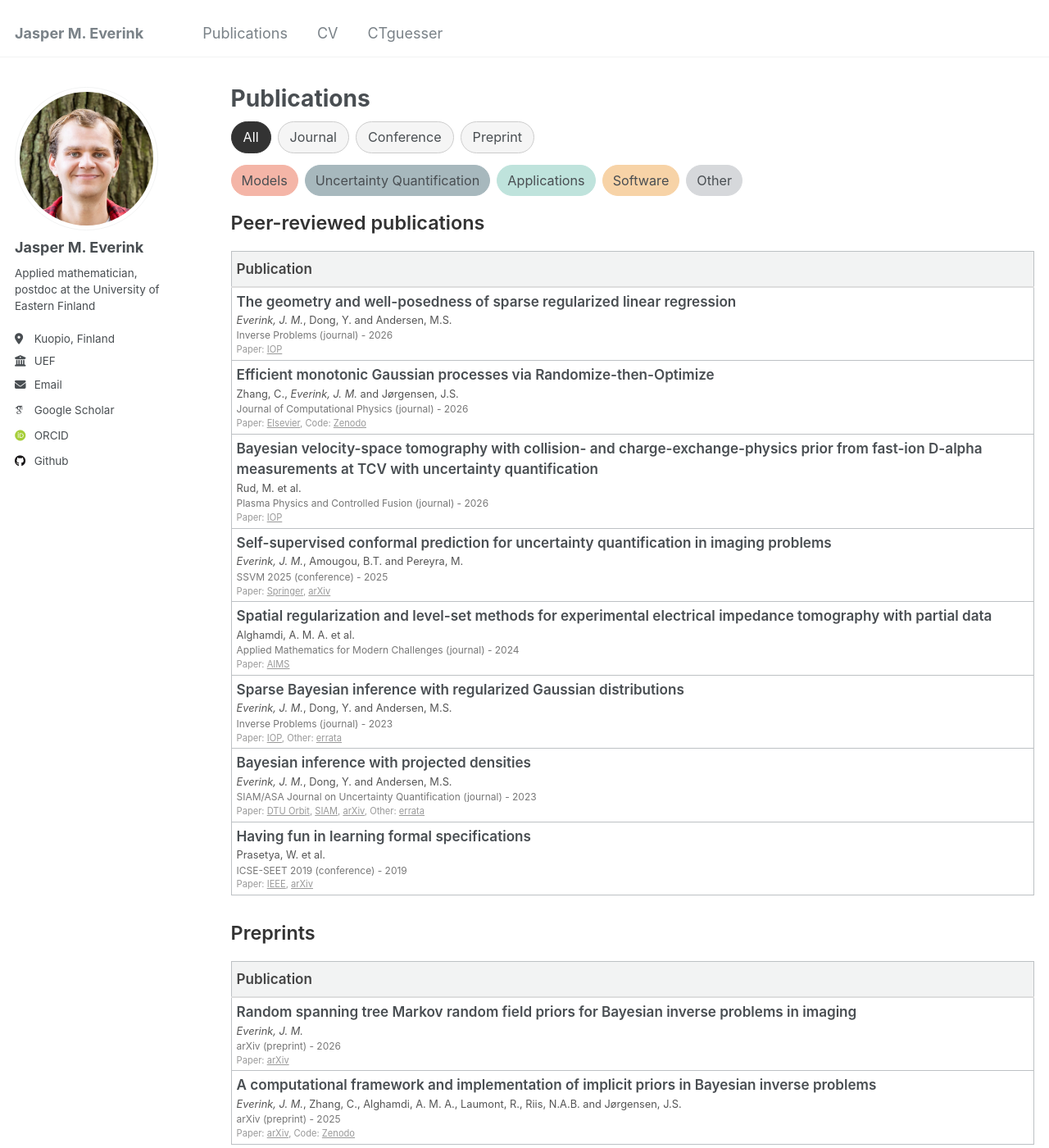
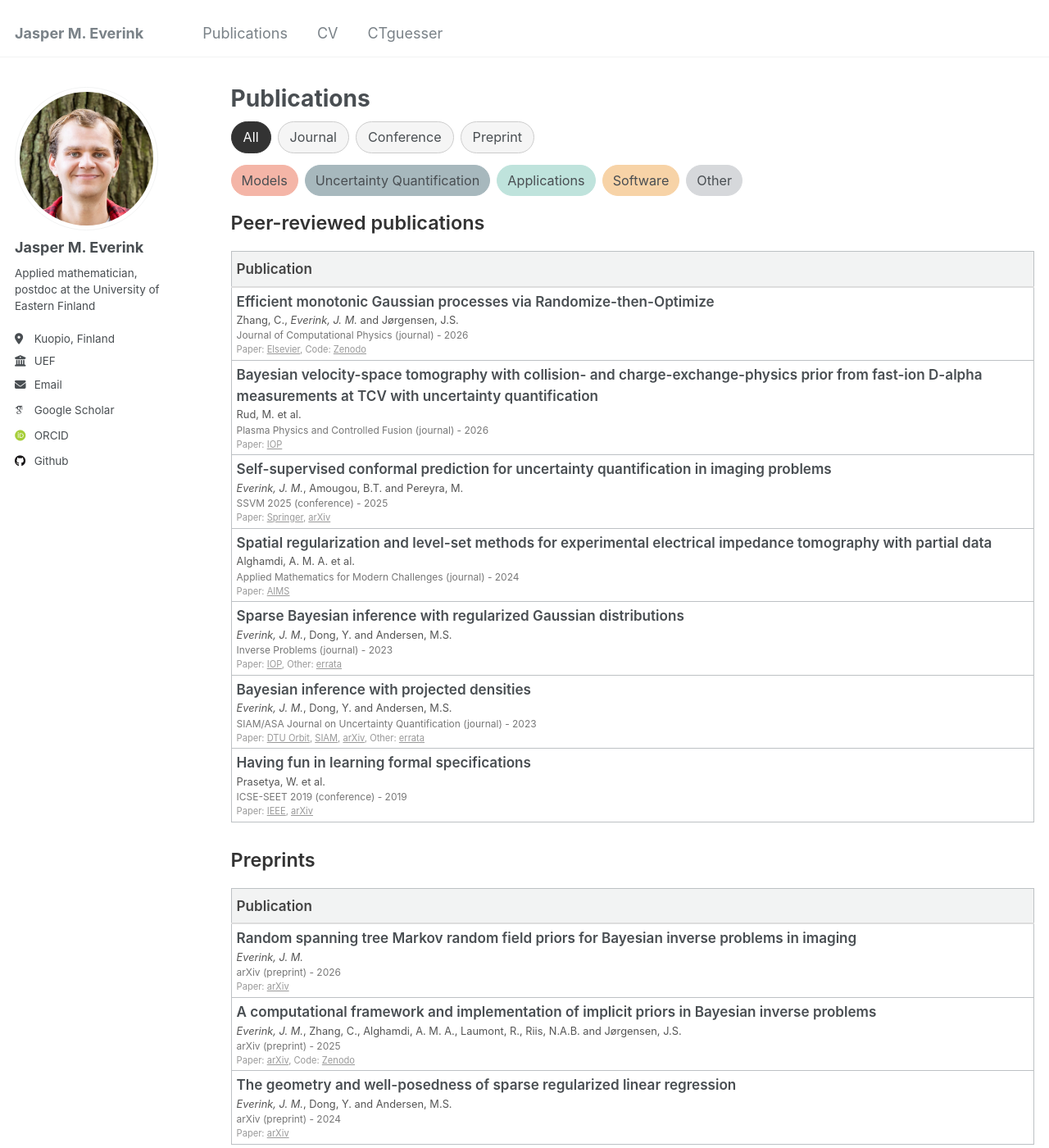
Before and after one commit to jeverink/jeverink.github.io, a Jekyll site: the page built from _pages/publications.md, in a window 1280 px wide and 1400 px high. Shown: the whole window at 82% size. Built offline with Jekyll 4.4.1, drawn with Linux system fonts in a browser that asks for light colours; some web fonts are replaced.

Commit message:
Rollback publication error

```diff
--- a/_pages/publications.md
+++ b/_pages/publications.md
@@ -291,14 +291,6 @@ redirect_from:
       </tr>
     </thead>
     <tbody>
-      <tr data-tags="models" data-type="journal">
-        <td>
-          <div class="pub-title">The geometry and well-posedness of sparse regularized linear regression</div>
-          <div class="pub-authors"><i>Everink, J. M.</i>, Dong, Y. and Andersen, M.S.</div>
-          <div class="pub-venue">Inverse Problems (journal) - 2026</div>
-          <div class="pub-source">Paper: <a href="TO ADD ONCE FORMALLY ACCEPTED">IOP</a></div>
-        </td>
-      </tr>
       <tr data-tags="models uq" data-type="journal">
         <td>
           <div class="pub-title">Efficient monotonic Gaussian processes via Randomize-then-Optimize</div>
@@ -385,6 +377,14 @@ redirect_from:
           <div class="pub-source">Paper: <a href="https://arxiv.org/abs/2509.11781">arXiv</a>, Code: <a href="https://doi.org/10.5281/zenodo.17115255">Zenodo</a></div>
         </td>
       </tr>
+      <tr data-tags="models" data-type="preprint">
+        <td>
+          <div class="pub-title">The geometry and well-posedness of sparse regularized linear regression</div>
+          <div class="pub-authors"><i>Everink, J. M.</i>, Dong, Y. and Andersen, M.S.</div>
+          <div class="pub-venue">arXiv (preprint) - 2024</div>
+          <div class="pub-source">Paper: <a href="https://arxiv.org/abs/2409.03461">arXiv</a></div>
+        </td>
+      </tr>
     </tbody>
   </table>
 </div>
```
